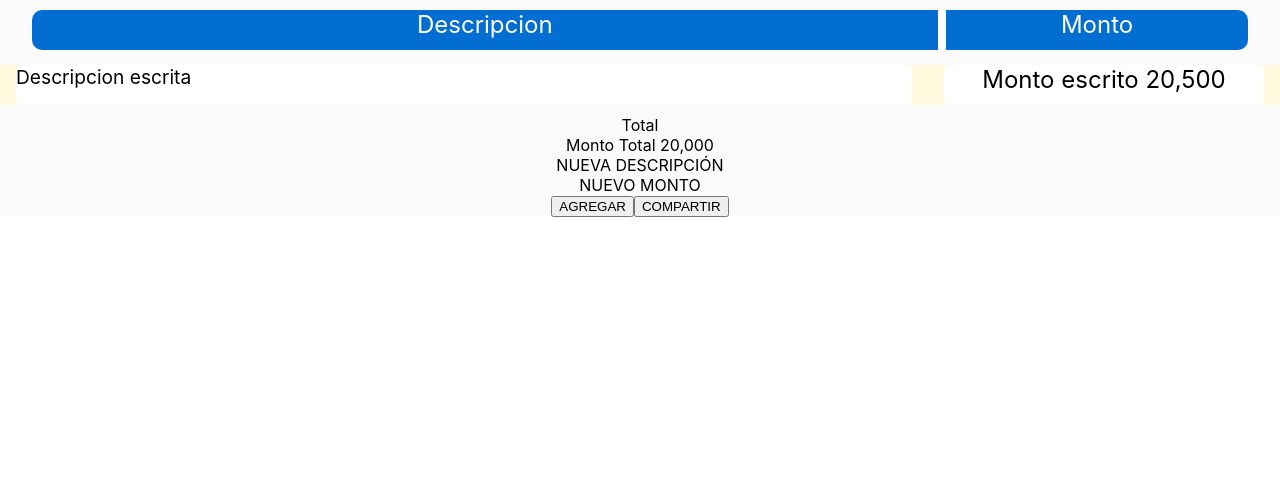
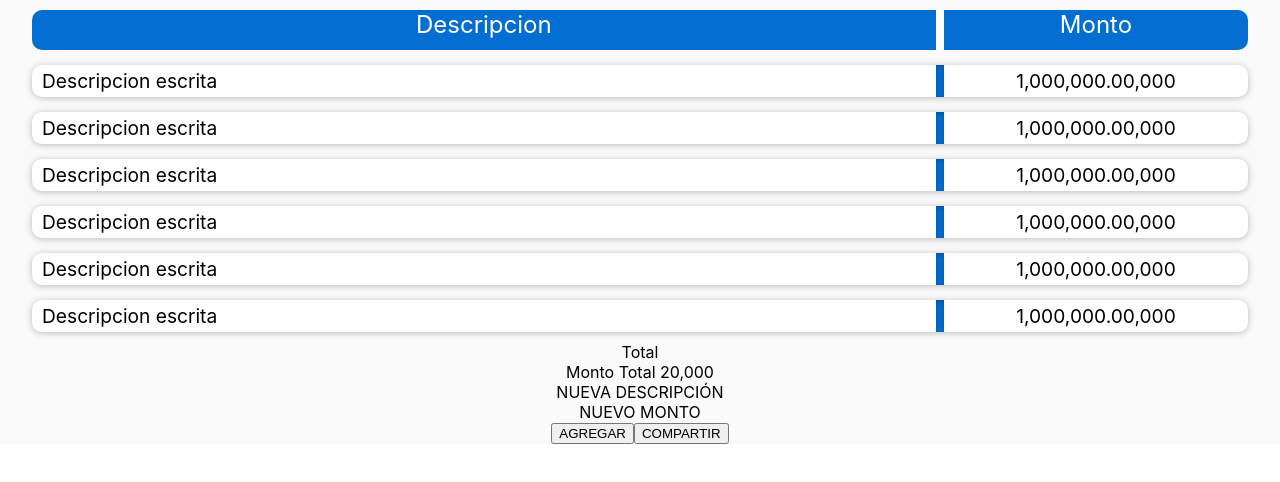
Before and after one commit to moctezumadaniel/MDTickets, a React (Create React App) app: page / in a window 1280 px wide. Shown: the top 482 px of the page. Built offline with nearby package versions, Linux system fonts and the light colour scheme.

Commit message:
style of the item template changed

```diff
--- a/src/App.js
+++ b/src/App.js
@@ -10,6 +10,11 @@ function App() {
     <div className="App">
       <MainTicket/>
       <ItemTemplate/>
+      <ItemTemplate/>
+      <ItemTemplate/>
+      <ItemTemplate/>
+      <ItemTemplate/>
+      <ItemTemplate/>
       <Total/>
       <MainForm/>
 
--- a/src/ItemTemplate.css
+++ b/src/ItemTemplate.css
@@ -1,28 +1,41 @@
-.ItemContainer{
-    background-color:cornsilk;
+.MainItemTemplateContainer{
+    display: flex;
+    justify-content: center;
+}
+.ItemTemplateContainer{
+    background-color: white;
     display: flex;
     flex-direction: row;
-    height: 40px;
     justify-content: space-around;
     margin-top: 5px;
     margin-bottom: 10px;
-}
-
-.ItemDescription{
-    background: white;
-    color: black;
-    width: 70%;
-    border-radius: 5px;
-    font-size: larger;
-    text-align: justify;
+    width: 95%;
+    border-radius: 10px;
+    box-shadow: 0px 1px 7px rgba(0, 0, 0, 0.25);
+    padding: 0;
 
 }
 
-.ItemAmount{
-    background: white;
+.ItemTemplateDescription{
     color: black;
-    width: 25%;
-    border-radius: 5px;
-    font-size:x-large;
+    width: 75%;
+    font-size: larger;
+    text-align: justify;
+    align-self: center;
+    padding:4px;
+    padding-left: 10px;
+
+}
+.ItemTemplateSplit{
+    background-color: #026ED2;
+    width: 0.7%;
+    box-shadow: inset 0px 2px 5px rgba(0, 0, 0, 0.25);
+}
+
+.ItemTemplateAmount{
+    color: black;
+    font-size:larger;
     text-align: center;
+    align-self: center;
+    min-width: 25%;
 }
--- a/src/ItemTemplate.js
+++ b/src/ItemTemplate.js
@@ -1,9 +1,12 @@
 import "./ItemTemplate.css"
 function ItemTemplate(){
     return(
-        <div className="ItemContainer">
-            <div className="ItemDescription">Descripcion escrita</div>
-            <div className="ItemAmount">Monto escrito 20,500</div>
+        <div className="MainItemTemplateContainer">
+            <div className="ItemTemplateContainer">
+            <div className="ItemTemplateDescription">Descripcion escrita</div>
+            <div className="ItemTemplateSplit"></div>
+            <div className="ItemTemplateAmount">1,000,000.00,000</div>
+            </div>
         </div>
     );
 }
--- a/src/MainTicket.css
+++ b/src/MainTicket.css
@@ -8,7 +8,6 @@
     flex-direction: row;
     height: 40px;
     justify-content: space-around;
-    justify-self: center;
     margin-top: 10px;
     margin-bottom: 10px;
     border-radius: 10px;
@@ -30,6 +29,6 @@
 
 .TopMenuAmount{
     color: white;
-    width: 25%;
+    min-width: 25%;
     font-size: x-large;
 }
```
